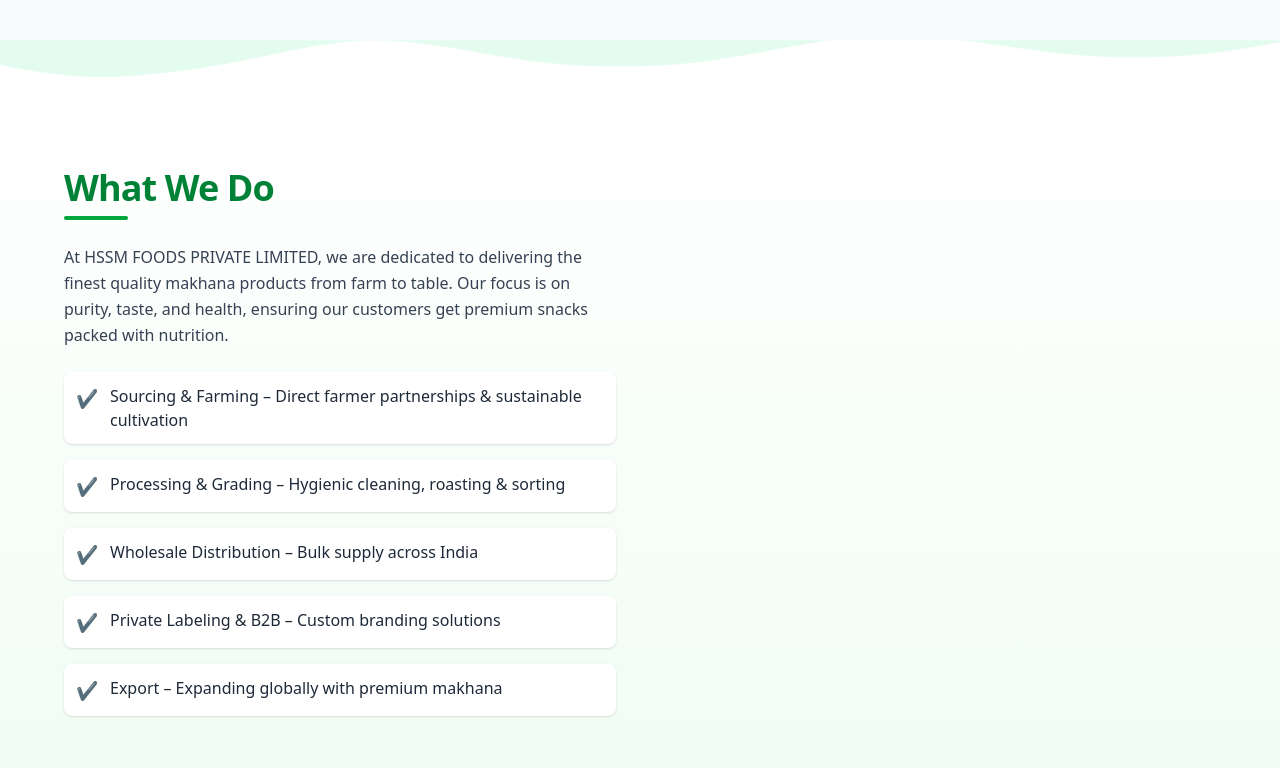
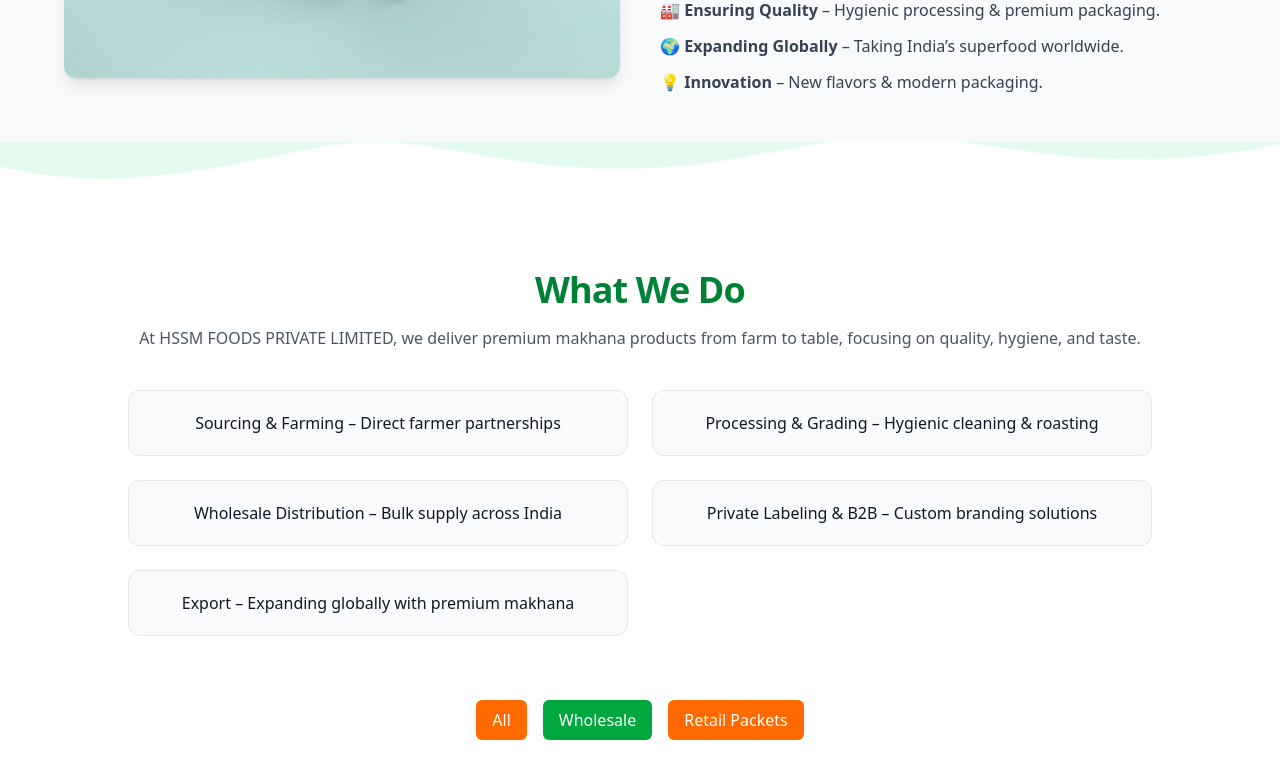
Before and after one commit to suman-kushwaha/makhana-frontend, a React (Vite) app: page / in a window 1280 px wide. Shown: the part 1692-2460 px from the top of the page. Built offline with nearby package versions, Linux system fonts and the light colour scheme.

Commit message:
some changes added

```diff
--- a/src/pages/Home.jsx
+++ b/src/pages/Home.jsx
@@ -268,6 +268,11 @@
               HSSM FOODS PRIVATE LIMITED sources handpicked makhana from trusted
               farmers in Bihar and processes them in hygienic facilities to deliver
               crunchy, nutritious snacks to customers across India and abroad.
+              Veenuts is a health-focused snacking brand under HSSM Eterprises, dedicated
+              to offering premium quality makhana(foxnuts).We are committed to creating calue for farmers,
+              consumers and retailers by transforming traditional indian superfoods into modern,
+              guilt-free snacks.
+
             </p>
 
             <div className="grid grid-cols-2 gap-4">
@@ -386,42 +391,39 @@
           ></path>
         </svg>
       </div>
+<section className="px-6 md:px-16 py-16 bg-white">
+  <div className="max-w-5xl mx-auto text-center">
 
-      <section className="px-6 md:px-16 py-16 bg-gradient-to-b from-white to-green-50">
-        <div className="max-w-6xl mx-auto grid md:grid-cols-2 gap-12 items-center">
-
-          {/* LEFT CONTENT */}
-          <div className="space-y-6">
-            <h2 className="text-3xl md:text-4xl font-semibold text-green-700 tracking-tight">
+    {/* HEADING */}
+    <h2 className="text-3xl md:text-4xl font-semibold text-green-700 tracking-tight mb-4">
       What We Do
-              <span className="block w-16 h-1 bg-green-600 mt-2 rounded"></span>
     </h2>
 
-            <p className="text-gray-700 leading-relaxed">
-              At HSSM FOODS PRIVATE LIMITED, we are dedicated to delivering the finest quality makhana products from farm to table.
-              Our focus is on purity, taste, and health, ensuring our customers get premium snacks packed with nutrition.
+    <p className="text-gray-600 mb-10">
+      At HSSM FOODS PRIVATE LIMITED, we deliver premium makhana products from farm to table, focusing on quality, hygiene, and taste.
     </p>
 
-            <div className="space-y-4">
+    {/* BOXES */}
+    <div className="grid grid-cols-1 sm:grid-cols-2 gap-6">
+
       {[
-                "Sourcing & Farming – Direct farmer partnerships & sustainable cultivation",
-                "Processing & Grading – Hygienic cleaning, roasting & sorting",
+        "Sourcing & Farming – Direct farmer partnerships",
+        "Processing & Grading – Hygienic cleaning & roasting",
         "Wholesale Distribution – Bulk supply across India",
         "Private Labeling & B2B – Custom branding solutions",
         "Export – Expanding globally with premium makhana",
       ].map((item, index) => (
         <div
           key={index}
-                  className="flex items-start gap-3 p-3 rounded-lg bg-white shadow-sm hover:shadow-md transition duration-300 hover:-translate-y-1 cursor-pointer"
+          className="p-5 rounded-xl border border-gray-200 bg-gray-50
+          hover:bg-white hover:shadow-lg hover:-translate-y-1
+          transition-all duration-300 cursor-pointer"
         >
-                  <span className="text-green-600 text-lg">✔</span>
-                  <p className="text-gray-800">{item}</p>
+          <p className="text-gray-900">{item}</p>
         </div>
       ))}
+
     </div>
-          </div>
-
-
 
   </div>
 </section>
```
Lines whose indentation alone changed are shown as unchanged.
